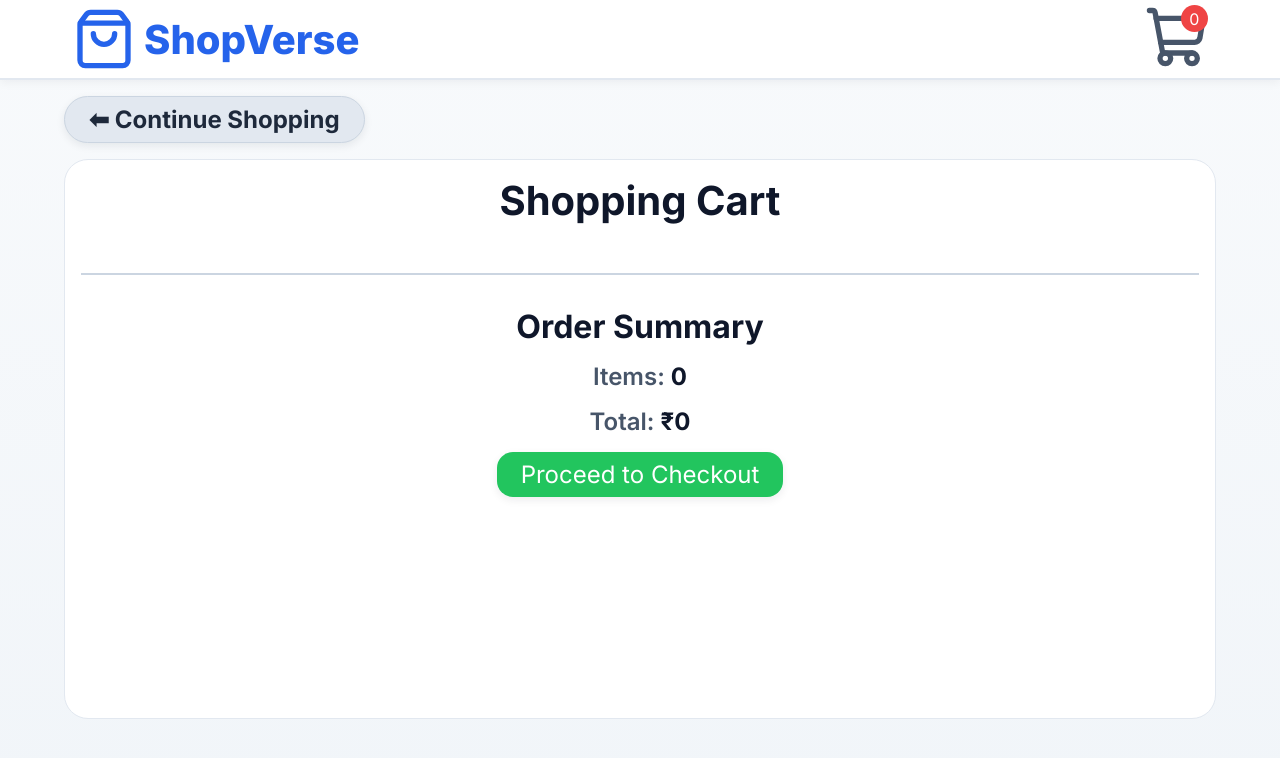
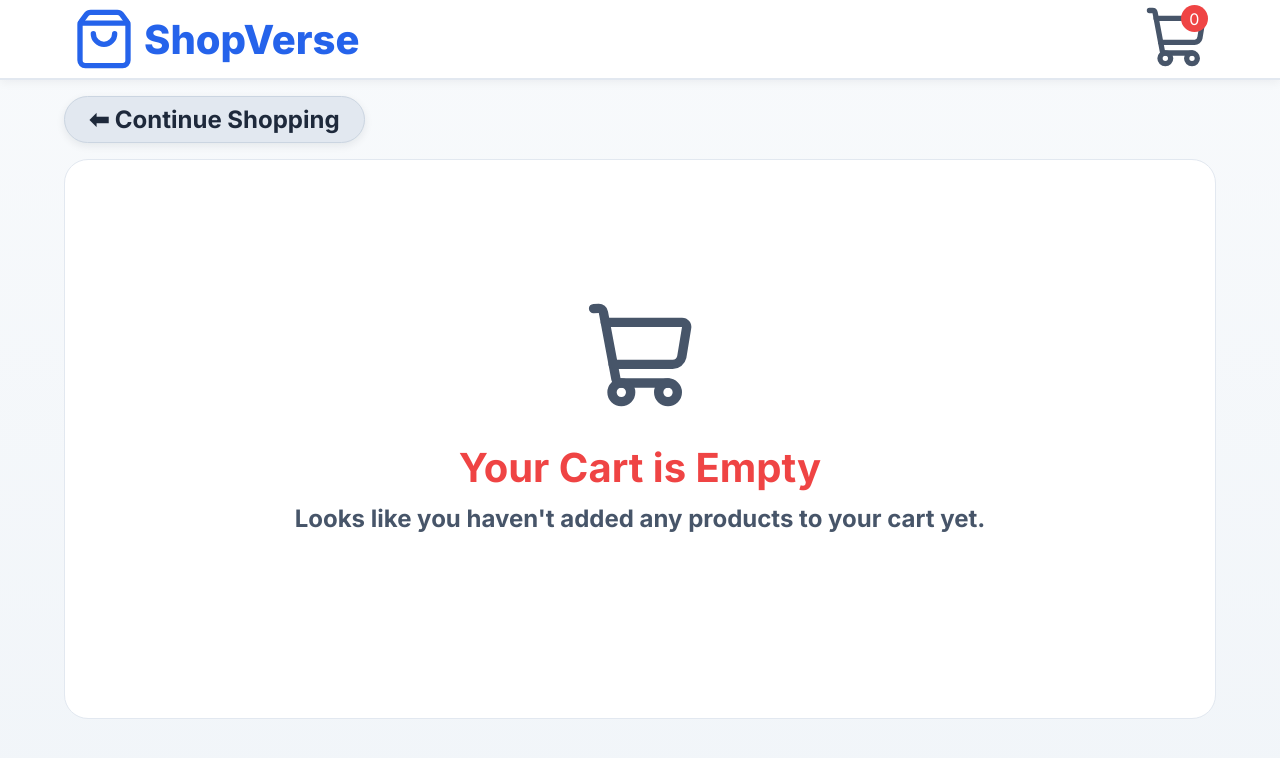
Before and after one commit to codewithyashsoni/ShopVerse, a React (Vite) app: page /cart in a window 1280 px wide. Shown: the top 758 px of the page. Built offline with nearby package versions, Linux system fonts and the light colour scheme.

Commit message:
Added Empty cart component

```diff
--- a/src/components/EmptyCart.jsx
+++ b/src/components/EmptyCart.jsx
@@ -0,0 +1,12 @@
+import { ShoppingCart } from "lucide-react"
+
+function EmptyCart(){
+    return(
+        <div className="empty-cart-container">
+            <ShoppingCart className="empty-cart-icon" />
+            <h1>Your Cart is Empty</h1>
+            <p>Looks like you haven't added any products to your cart yet.</p>
+        </div>
+    )
+}
+export default EmptyCart
--- a/src/index.css
+++ b/src/index.css
@@ -789,3 +789,26 @@ body{
     font-size: 2rem;
     border-radius: var(--radius-xl);
 }
+.empty-cart-container{
+    display: flex;
+    flex-direction: column;
+    justify-content: center;
+    align-items: center;
+    height: 100%;
+    min-height: 60vh;
+}
+.empty-cart-icon{
+    height: 7rem;
+    width :7rem;
+    color: var(--icon);
+}
+.empty-cart-container h1{
+    color: var(--danger);
+    font-size :2.5rem;
+    margin: 2rem 0 .8rem 0;
+}
+.empty-cart-container p{
+    color: var(--text-secondary);
+    font-weight :700;
+    font-size: 1.5rem;
+}
--- a/src/pages/Cart.jsx
+++ b/src/pages/Cart.jsx
@@ -3,6 +3,7 @@ import { useNavigate, Link } from "react-router-dom"
 import CartContext from "../context/CartContext.jsx"
 import CartItem from "../components/CartItem.jsx"
 import OrderSummary from "../components/OrderSummary.jsx"
+import EmptyCart from "../components/EmptyCart.jsx"
 
 function Cart(){
     const navigate = useNavigate();
@@ -21,6 +22,10 @@ function Cart(){
             >⬅ Continue Shopping</button>
 
             <div className="cart">
+                {cartItems.length === 0 ?
+                    (<EmptyCart />)
+                    :
+                    (   <>
                         <h1>Shopping Cart</h1>
                         <div className="cart-items">
                             {cartItems.map((cartItem) => (
@@ -38,6 +43,10 @@ function Cart(){
                                 <button className="checkout-btn">Proceed to Checkout</button>
                             </Link>
                         </div>
+                        </>
+                    )
+                }
+
 
 
             </div>
```
Lines whose indentation alone changed are shown as unchanged.
